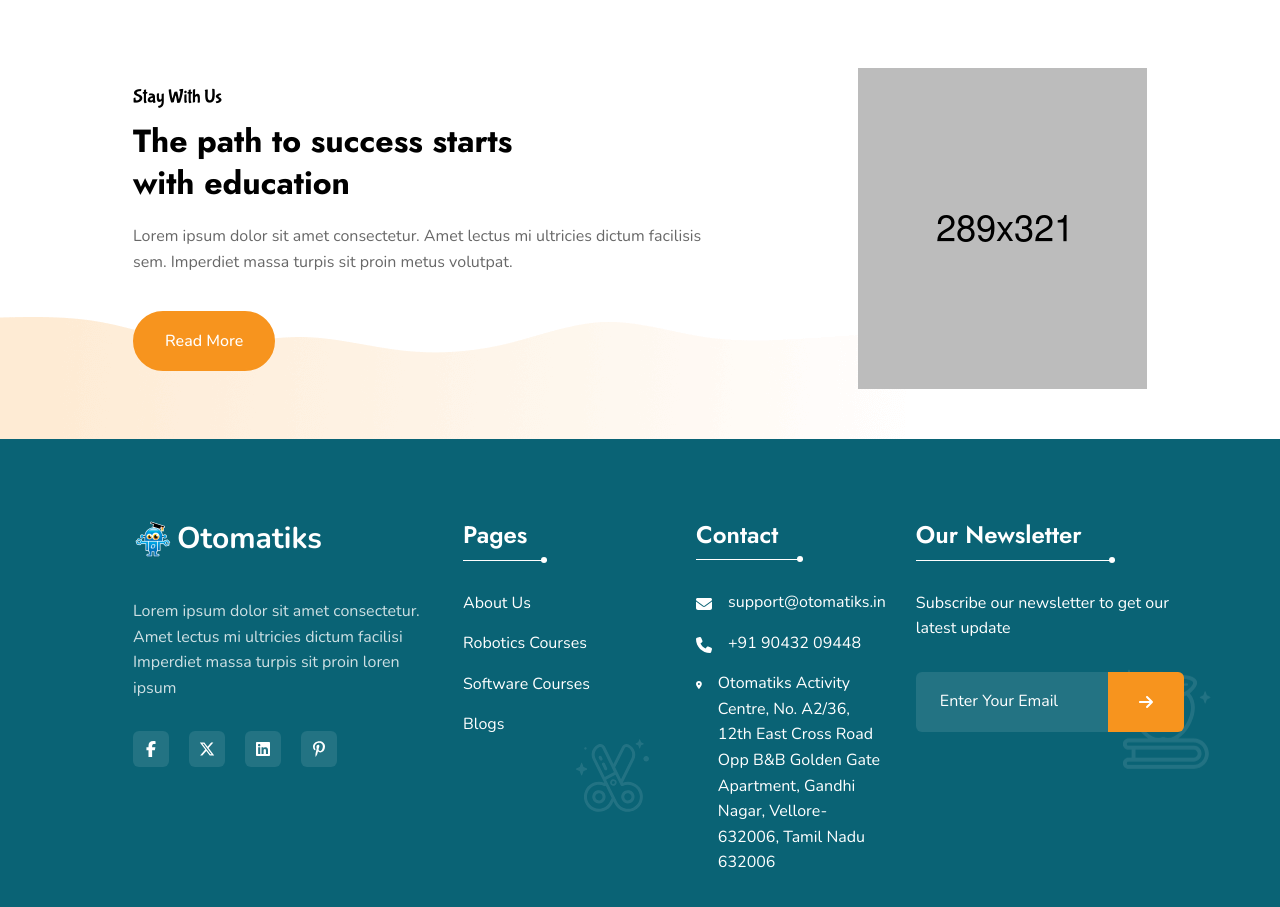
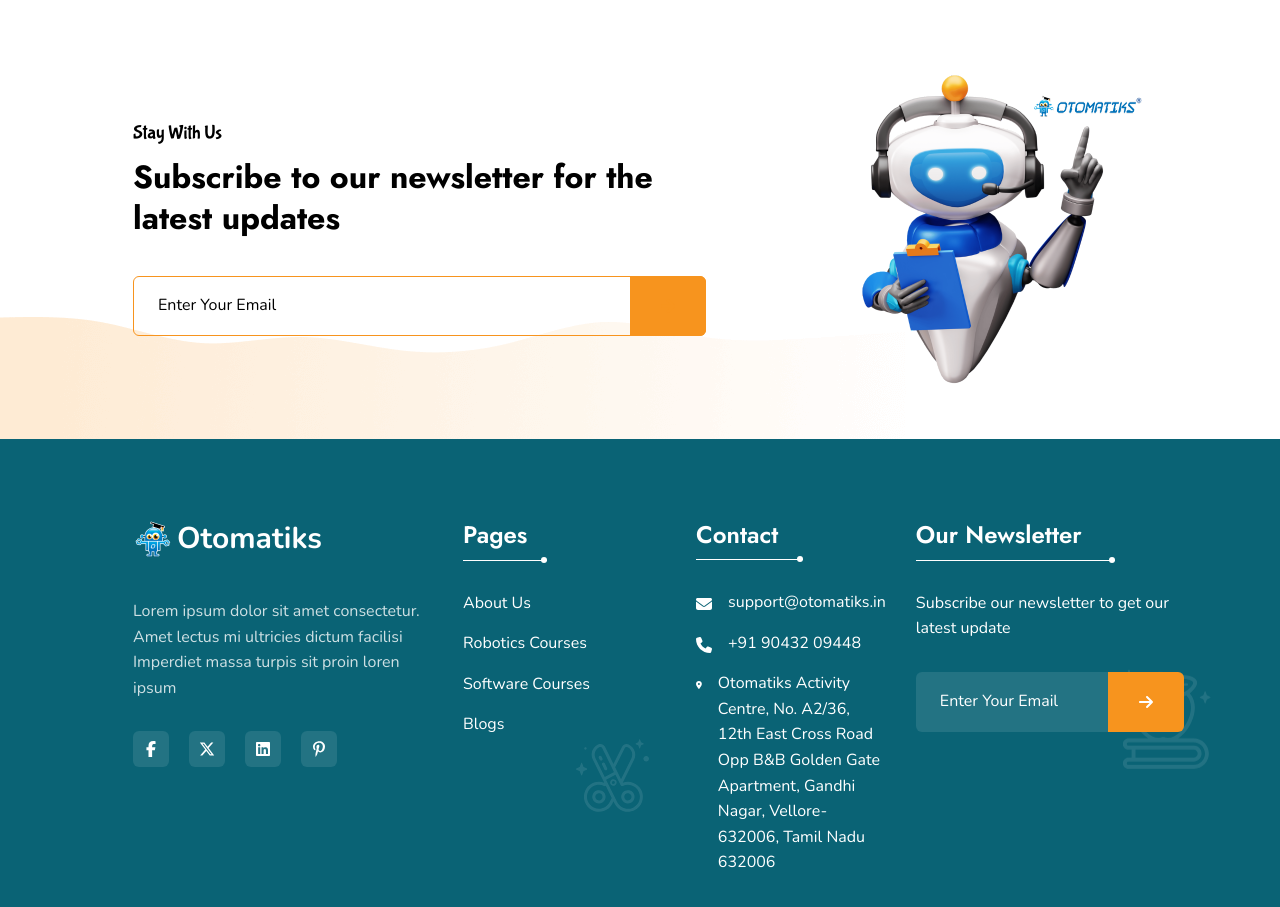
Before and after one commit to salesotomatikstbm/Otomatiks_1, a React (Vite) app: page /home-2 in a window 1280 px wide. Shown: the part 6020-6927 px from the top of the page. Built offline with nearby package versions, Linux system fonts and the light colour scheme.

Commit message:
presentation correction

```diff
--- a/src/components/sections/newsletters/newsletterTwo.jsx
+++ b/src/components/sections/newsletters/newsletterTwo.jsx
@@ -3,24 +3,32 @@
 import stay_shape from "@/assets/images/newsletter/stay-shape.png"
 import SectionName from '@/components/ui/sectionName'
 import Title from '@/components/ui/title'
-import { Link } from 'react-router-dom'
-import { Button } from '@/components/ui/button'
-import SectionDescription from '@/components/ui/sectionDescription'
+import Input from '@/components/ui/input'
+import { FaArrowRight } from 'react-icons/fa'
 
 const NewsletterTwo = () => {
     return (
-        <section className="lg:pt-15 pt-10 ">
-            <div className=" py-12.5 relative z-[1]">
+        <section className="lg:pt-15 pt-10">
+            <div className="py-12.5 relative z-[1]">
                 <div className="container">
                     <div className="flex md:flex-row flex-col justify-between items-center gap-10">
                         <div className="lg:max-w-[573px] max-w-[400px]">
                             <SectionName className={"text-muted-foreground"}>Stay With Us</SectionName>
-                            <Title size={"3.5xl"} className={"mt-2.5 max-w-[410px]"}>The path to success starts with education</Title>
-                            <SectionDescription className={"mt-5"}>Lorem ipsum dolor sit amet consectetur. Amet lectus mi ultricies dictum facilisis sem. Imperdiet massa turpis sit proin metus volutpat.</SectionDescription>
+                            <Title size={"3.5xl"} className={"mt-2.5"}>Subscribe to our newsletter for the latest updates</Title>
                             <div className="mt-9">
-                                <Button variant="pill" className="bg-primary border-primary hover:text-primary-foreground" asChild>
-                                    <Link to={"/about-us"} className="btn-rounded-full">Read More</Link>
-                                </Button>
+                                <form action="#" className="relative overflow-hidden">
+                                    <Input
+                                        type={"email"}
+                                        placeholder={"Enter Your Email"}
+                                        className={"rounded-md bg-transparent text-primary placeholder:text-muted-foreground max-h-15 border border-primary"}
+                                    />
+                                    <button
+                                        type="submit"
+                                        className="absolute z-20 h-full right-0 top-1/2 -translate-y-1/2 py-5 px-7.5 bg-primary text-primary-foreground rounded-tr-md rounded-br-md"
+                                    >
+                                        <FaArrowRight />
+                                    </button>
+                                </form>
                             </div>
                         </div>
                         <div className="relative">
```
Also changed, not shown: src/assets/images/newsletter/stay-thumb.png.
